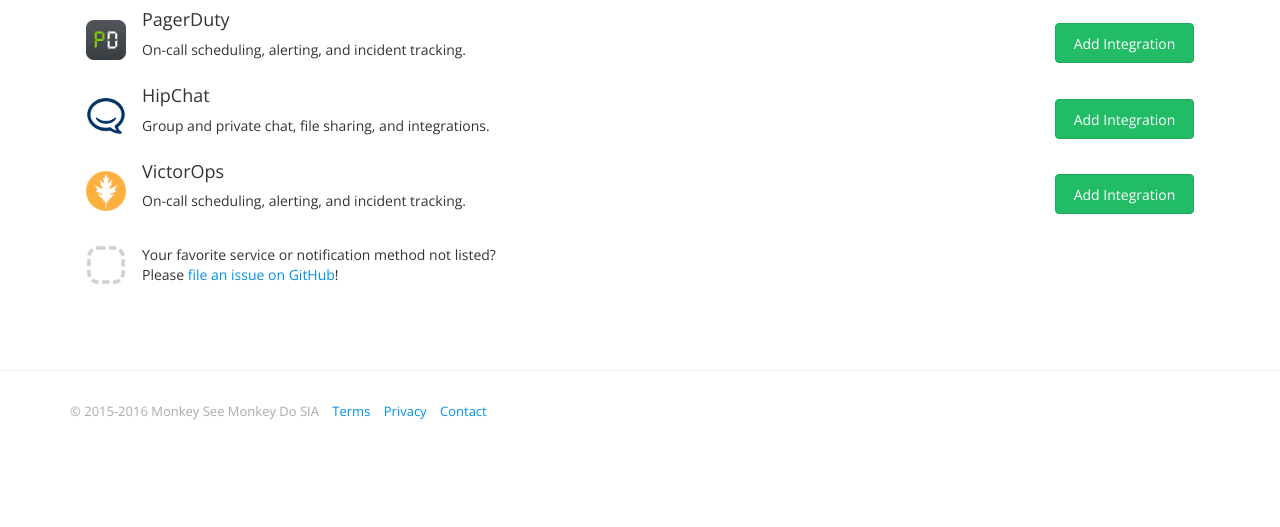
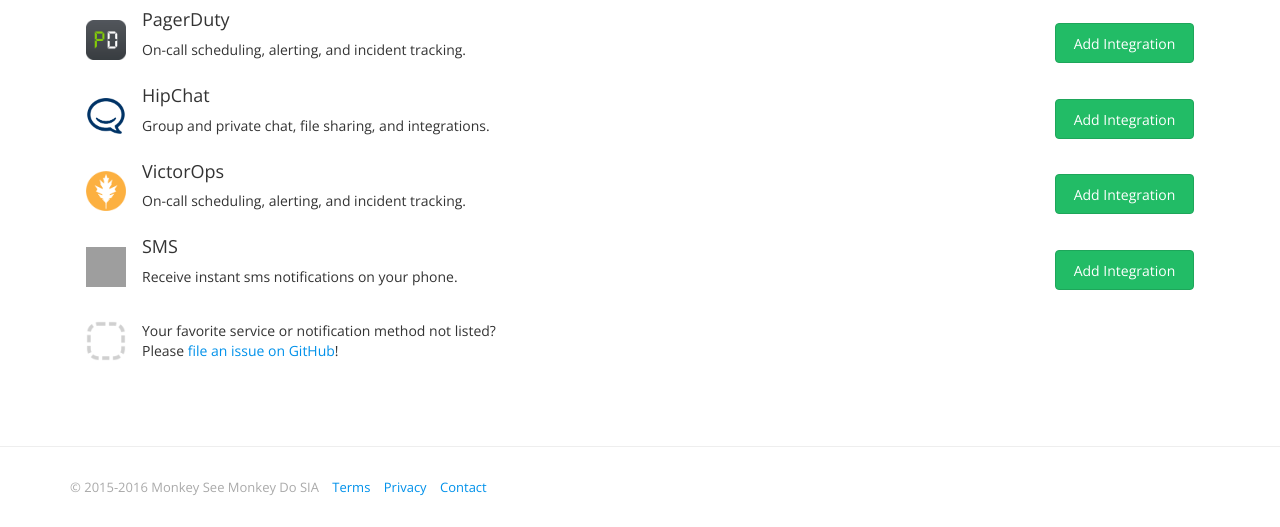
Before and after one commit to andela/healthchecks-apollo, a Django app: page /integrations/ in a window 1280 px wide. Shown: the part 485-1012 px from the top of the page. Before the commit the page ends 905 px from the top, so only its background shows below. Run offline with Django 3.2, Linux system fonts and the light colour scheme; the visitor is signed in with stand-in values (Sample User, id 1); data comes from the database, SQL or seed files in the repository; data that the repository does not hold is empty; parts of the project's set-up code (start-up, migrations or seed data) failed here and were passed over; some libraries are stand-ins or nearby versions; grey boxes are pictures that could not be loaded.

Commit message:
[Feature #152588129] adds sms option

```diff
--- a/templates/front/channels.html
+++ b/templates/front/channels.html
@@ -34,6 +34,7 @@
             {% if ch.kind == "pd" %} PagerDuty {% endif %}
             {% if ch.kind == "po" %} Pushover {% endif %}
             {% if ch.kind == "victorops" %} VictorOps {% endif %}
+            {% if ch.kind == "sms" %} Sms {% endif %}
             {% if ch.kind == "pushbullet" %} Pushbullet {% endif %}
             </td>
             <td class="value-cell">
@@ -179,6 +180,15 @@
 
             <a href="{% url 'hc-add-victorops' %}" class="btn btn-primary">Add Integration</a>
         </li>
+        <li>
+            <img src="{% static 'img/integrations/sms.png' %}"
+                class="icon" alt="VictorOps icon" />
+
+            <h2>SMS</h2>
+            <p>Receive instant sms notifications on your phone.</p>
+
+            <a href="{% url 'hc-add-sms' %}" class="btn btn-primary">Add Integration</a>
+        </li>
         {% if enable_pushbullet %}
         <li>
             <img src="{% static 'img/integrations/pushbullet.png' %}"
```
